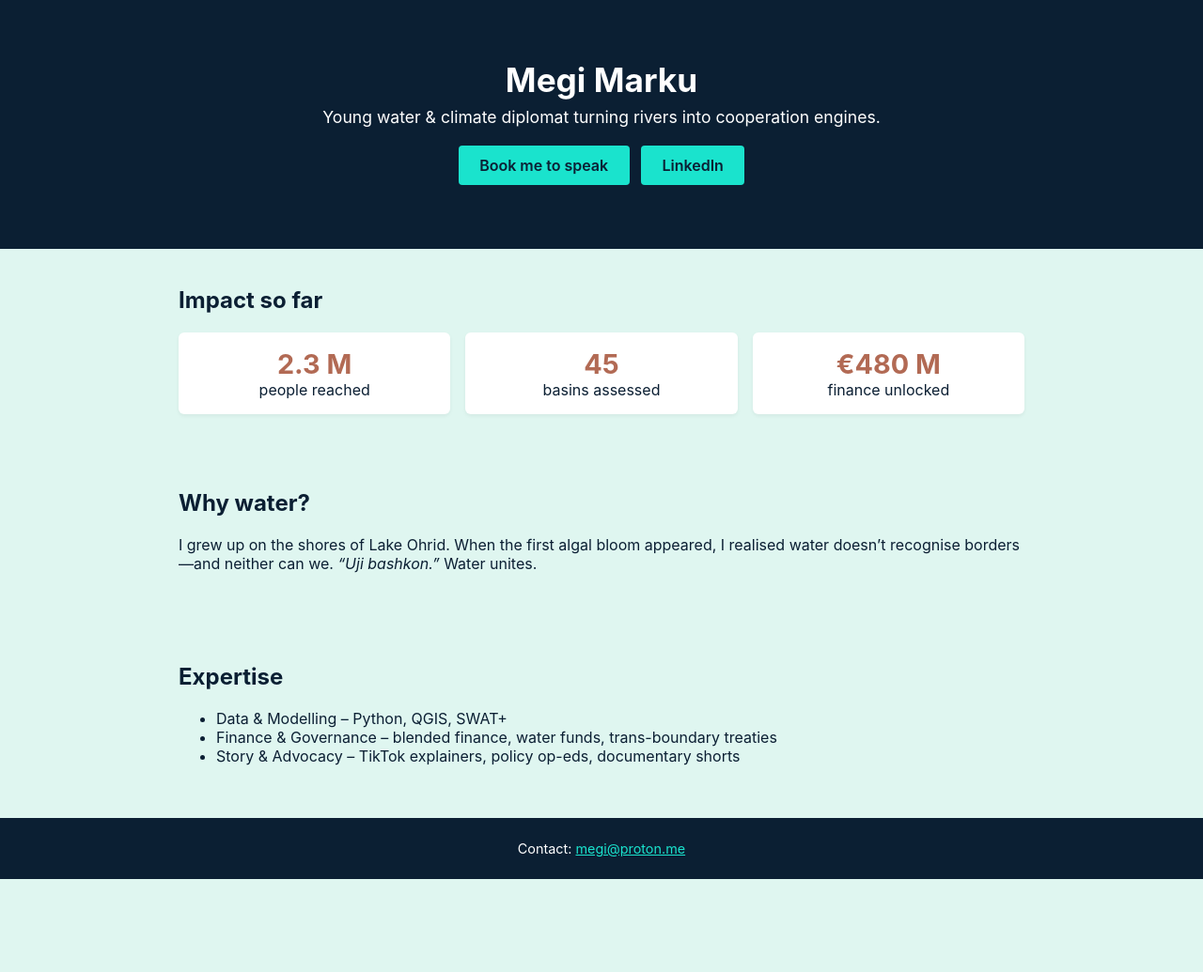
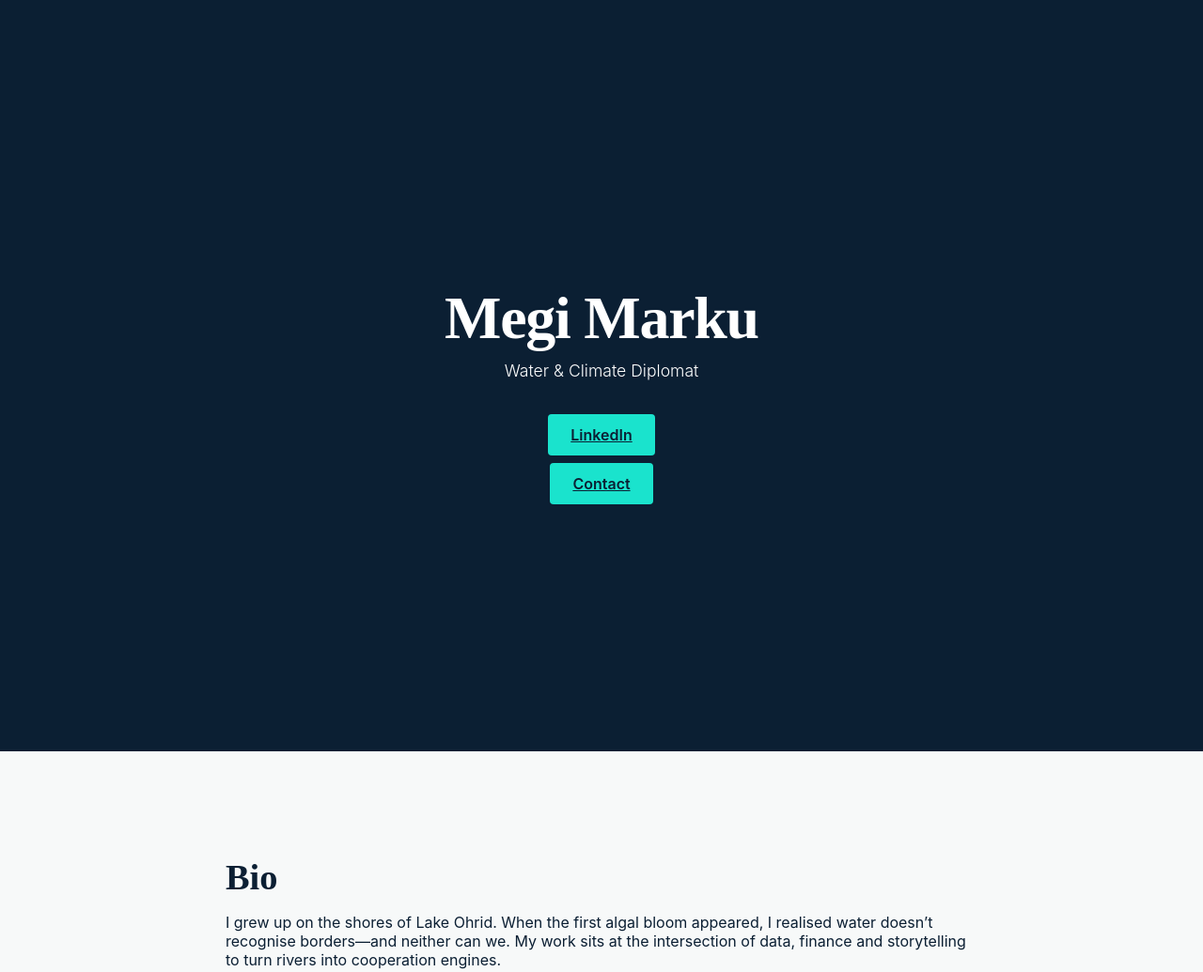
Before and after one commit to megi-marku/megi-marku, a plain HTML site: page index.html in a window 1280 px wide. Shown: the top 1035 px of the page at 94% size. Before the commit the page ends 936 px from the top, so only its background shows below. Drawn offline with Linux system fonts and the light colour scheme; a script that the page names is missing.

Commit message:
Update index.html

```diff
--- a/index.html
+++ b/index.html
@@ -6,18 +6,16 @@
   <meta name="description" content="Albanian water diplomat turning climate-stressed rivers into cooperation engines.">
   <meta name="viewport" content="width=device-width, initial-scale=1">
   <style>
-    :root{--blue:#0B1F33;--terra:#B26A54;--ice:#DFF6F0;--accent:#1AE3CD;--font:"Inter",sans-serif;}
-    body{margin:0;font-family:var(--font);background:var(--ice);color:var(--blue);}
-    header{background:var(--blue);color:#fff;padding:8vh 5vw;text-align:center;}
-    header h1{font-size:2.2rem;margin:0;}
-    header p{font-size:1.1rem;margin:.5rem 0 1rem;}
-    .btn{display:inline-block;background:var(--accent);color:var(--blue);padding:.7rem 1.4rem;border-radius:4px;text-decoration:none;font-weight:600;margin:.25rem;}
-    section{padding:5vh 5vw;max-width:900px;margin:auto;}
-    h2{margin-top:0;}
-    .nums{display:flex;gap:1rem;text-align:center;flex-wrap:wrap;}
-    .nums div{flex:1 1 150px;background:#fff;padding:1rem;border-radius:6px;box-shadow:0 2px 4px rgba(0,0,0,.05);}
-    .nums strong{font-size:1.8rem;color:var(--terra);}
-    footer{background:var(--blue);color:#fff;text-align:center;padding:3vh 5vw;font-size:.9rem;}
+    :root{--dark:#0B1F33;--light:#F7F9F9;--accent:#1AE3CD;--sans:"Inter",sans-serif;--serif:"Playfair Display",serif;}
+    body{margin:0;font-family:var(--sans);background:var(--light);color:var(--dark);}
+    header{height:100vh;display:flex;flex-direction:column;align-items:center;justify-content:center;text-align:center;padding:0 5vw;background:var(--dark);color:#fff;}
+    header h1{font-family:var(--serif);font-size:clamp(2.5rem,5vw,4rem);letter-spacing:-.02em;margin-bottom:.5rem;}
+    header p{font-size:1.1rem;margin:0 0 2rem;font-weight:300;}
+    .btn{background:var(--accent);color:var(--dark);padding:.75rem 1.5rem;border-radius:4px;font-weight:600;display:inline-block;margin:.25rem;transition:.25s;}
+    .btn:hover{filter:brightness(1.1);}
+    section{padding:clamp(4vh,5rem,10vh) clamp(5vw,2rem,10vw);max-width:800px;margin:auto;}
+    h2{font-family:var(--serif);font-size:clamp(1.8rem,3vw,2.5rem);margin-bottom:1rem;}
+    footer{background:var(--dark);color:#fff;text-align:center;padding:3rem 1rem;font-size:.9rem;}
     footer a{color:var(--accent);}
   </style>
 </head>
@@ -25,37 +23,27 @@
 
 <header>
   <h1>Megi Marku</h1>
-  <p>Young water & climate diplomat turning rivers into cooperation engines.</p>
-  <a class="btn" href="https://calendly.com/megimarku">Book me to speak</a>
+  <p>Water & Climate Diplomat</p>
   <a class="btn" href="https://www.linkedin.com/in/megi-marku/" target="_blank" rel="noopener">LinkedIn</a>
+  <a class="btn" href="#contact">Contact</a>
 </header>
 
 <section>
-  <h2>Impact so far</h2>
-  <div class="nums">
-    <div><strong>2.3 M</strong><br>people reached</div>
-    <div><strong>45</strong><br>basins assessed</div>
-    <div><strong>€480 M</strong><br>finance unlocked</div>
-  </div>
+  <h2>Bio</h2>
+  <p>I grew up on the shores of Lake Ohrid. When the first algal bloom appeared, I realised water doesn’t recognise borders—and neither can we. My work sits at the intersection of data, finance and storytelling to turn rivers into cooperation engines.</p>
 </section>
 
-<section>
-  <h2>Why water?</h2>
-  <p>I grew up on the shores of Lake Ohrid. When the first algal bloom appeared, I realised water doesn’t recognise borders—and neither can we. <em>“Uji bashkon.”</em> Water unites.</p>
-</section>
-
-<section>
-  <h2>Expertise</h2>
-  <ul>
-    <li>Data & Modelling – Python, QGIS, SWAT+</li>
-    <li>Finance & Governance – blended finance, water funds, trans-boundary treaties</li>
-    <li>Story & Advocacy – TikTok explainers, policy op-eds, documentary shorts</li>
-  </ul>
+<section id="contact">
+  <h2>Contact</h2>
+  <!-- typeform-style hidden form: keeps your e-mail private -->
+  <script src="https://tally.so/widgets/embed.js"></script>
+  <iframe data-tally-src="https://tally.so/embed/nPqkkO?alignLeft=1&hideTitle=1&transparentBackground=1" loading="lazy" width="100%" height="400" frameborder="0" marginheight="0" marginwidth="0" title="Contact Megi"></iframe>
 </section>
 
 <footer>
-  Contact: <a href="mailto:megi@proton.me">megi@proton.me</a>
+  © <span id="year"></span> Megi Marku
 </footer>
+<script>document.getElementById('year').textContent=new Date().getFullYear()</script>
 
 </body>
 </html>
```
